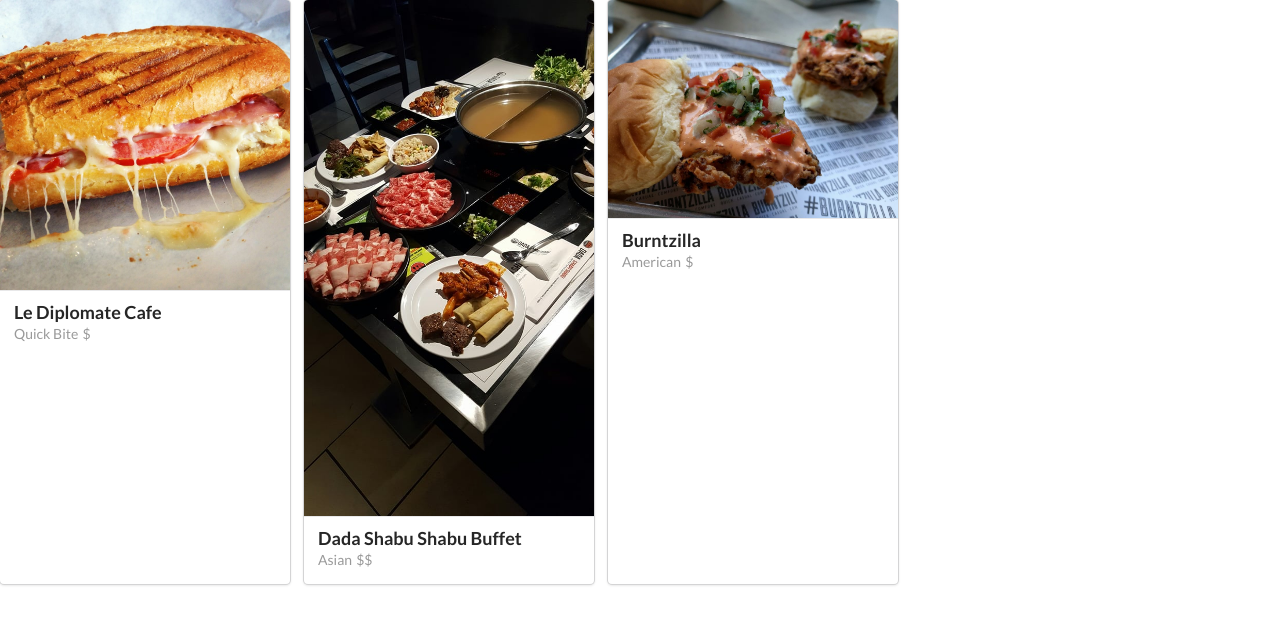
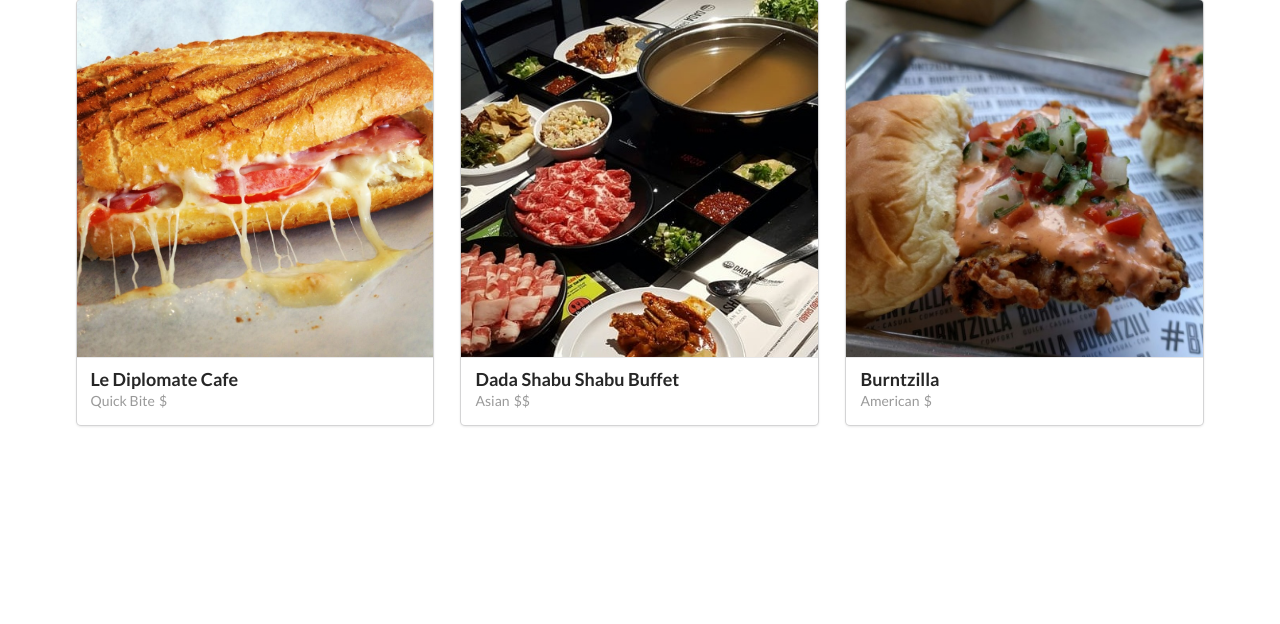
Before and after one commit to xmichelle/grub-choice, a plain HTML site: page index.html in a window 1280 px wide. Drawn offline with nearby package versions, Linux system fonts and the light colour scheme.

Commit message:
Formatted recommended restaurant pictures to fit the image container. #1

```diff
--- a/index.html
+++ b/index.html
@@ -9,7 +9,9 @@
   <title>Grub-Choice</title>
 </head>
 <body>
-  <div class= "ui link cards" id ="restaurants">
+  <div class="ui container">
+    <div class= "ui link cards three column grid" id ="restaurants">
+    </div>
   </div>
   <script src="js/data.js"></script>
   <script src="js/main.js"></script>
--- a/js/data.js
+++ b/js/data.js
@@ -3,9 +3,9 @@
   { id: 0, name: 'Le Diplomate Cafe', type: 'Quick Bite', price: '$', distance: 5, address: '4237 Campus Dr. Ste B 161 Irvine, CA 92612', telephone: '(949) 854-5161', recommended: true, image: 'images/le-dip.jpg' },
   { id: 1, name: 'Mick\'s Karma Bar', type: 'Quick Bite', price: '$', distance: 4, address: '2010 Main St. Ste 165 Irvine, CA 92614', telephone: '(949) 851-6316', recommended: false, image: 'images/micks-burger.jpg' },
   { id: 2, name: 'HiroNori Craft Ramen', type: 'Asian', price: '$$', distance: 10, address: '2222 Michelson Dr. Ste 234 Irvine, CA 92612', telephone: '(949) 536-5800', recommended: false, image: 'images/hironori.jpg' },
-  { id: 3, name: 'Dada Shabu Shabu Buffet', type: 'Asian', price: '$$', distance: 6, address: '4960 Irvine Blvd Irvine, CA 92620', telephone: '(714) 544-9300', recommended: true, image: 'images/dada.jpg' },
+  { id: 3, name: 'Dada Shabu Shabu Buffet', type: 'Asian', price: '$$', distance: 6, address: '4960 Irvine Blvd Irvine, CA 92620', telephone: '(714) 544-9300', recommended: true, image: 'images/dada-cropped.jpg' },
   { id: 4, name: 'Wow Bento', type: 'Asian', price: '$', distance: 3, address: '10 McLaren Irvine, CA 92618', telephone: '(949) 699-0808', recommended: false, image: 'images/wow-bento.jpg' },
-  { id: 5, name: 'Burntzilla', type: 'American', price: '$', distance: 1, address: '14413 Culver Dr. Irvine, CA 92606', telephone: '(949) 392-5995', recommended: true, image: 'images/burntzilla.jpg' },
+  { id: 5, name: 'Burntzilla', type: 'American', price: '$', distance: 1, address: '14413 Culver Dr. Irvine, CA 92606', telephone: '(949) 392-5995', recommended: true, image: 'images/burntzilla-cropped.jpg' },
   { id: 6, name: 'The Kroft', type: 'American', price: '$$', distance: 7, address: '2493 Park Ave Tustin, CA 92782', telephone: '(657) 900-8451', recommended: false, image: 'images/the-kroft.jpg' },
   { id: 7, name: 'Butterleaf', type: 'Vegetarian', price: '$$', distance: 2, address: '2222 Michelson Dr. Irvine, CA 92612', telephone: '(949) 932-0420', recommended: false, image: 'images/butterleaf.jpg' },
   { id: 8, name: 'CUCINA enoteca Irvine', type: 'Italian', price: '$$', distance: 3, address: '532 Spectrum Center Dr. Irvine, CA 92618', telephone: '949-861-2222', recommended: false, image: 'images/cucina-enoteca.jpg' },
```
Also changed, not shown: styles.css (+1 -7 lines), images/burntzilla-cropped.jpg (added), images/dada-cropped.jpg (added), 2 other files.
